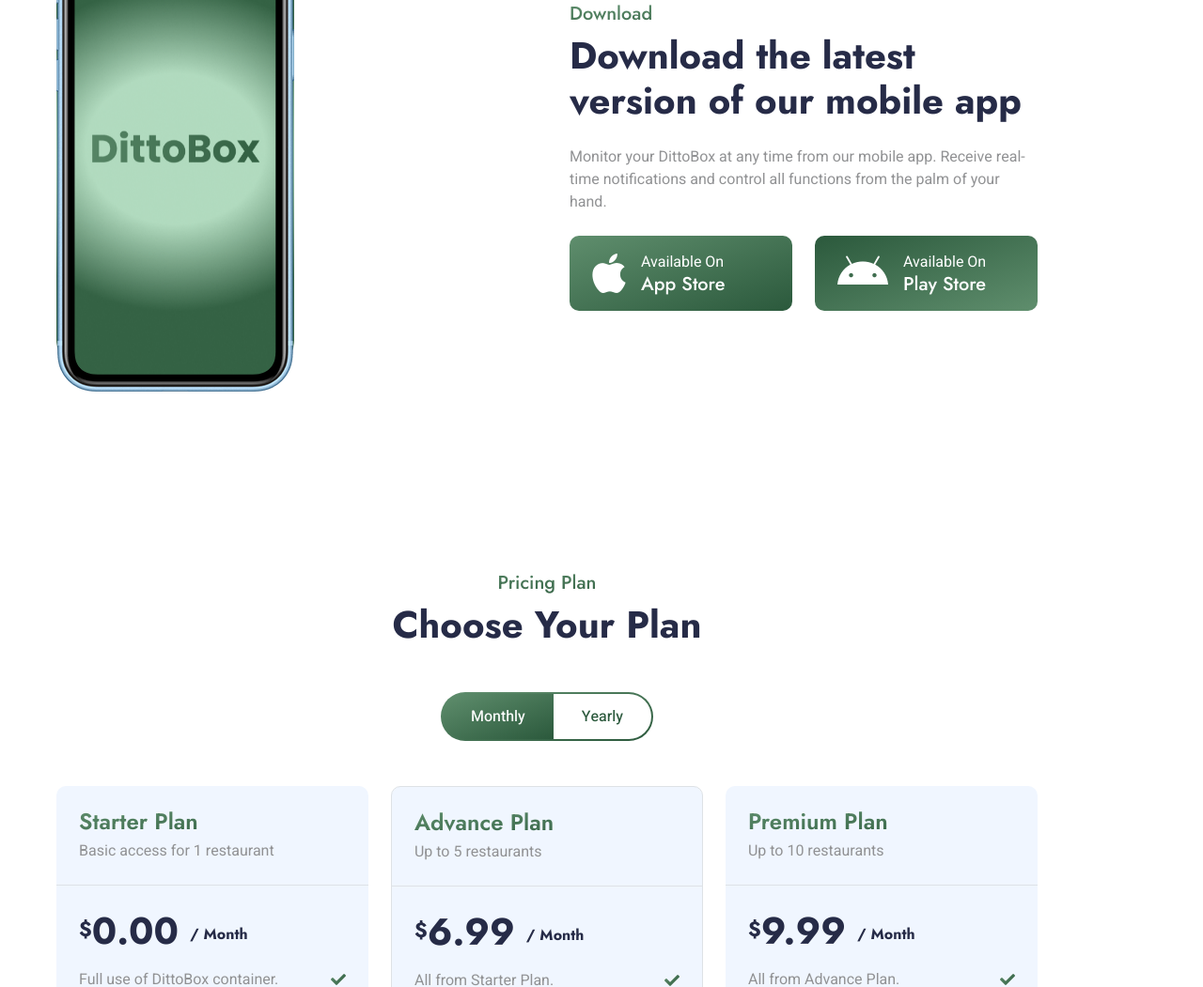
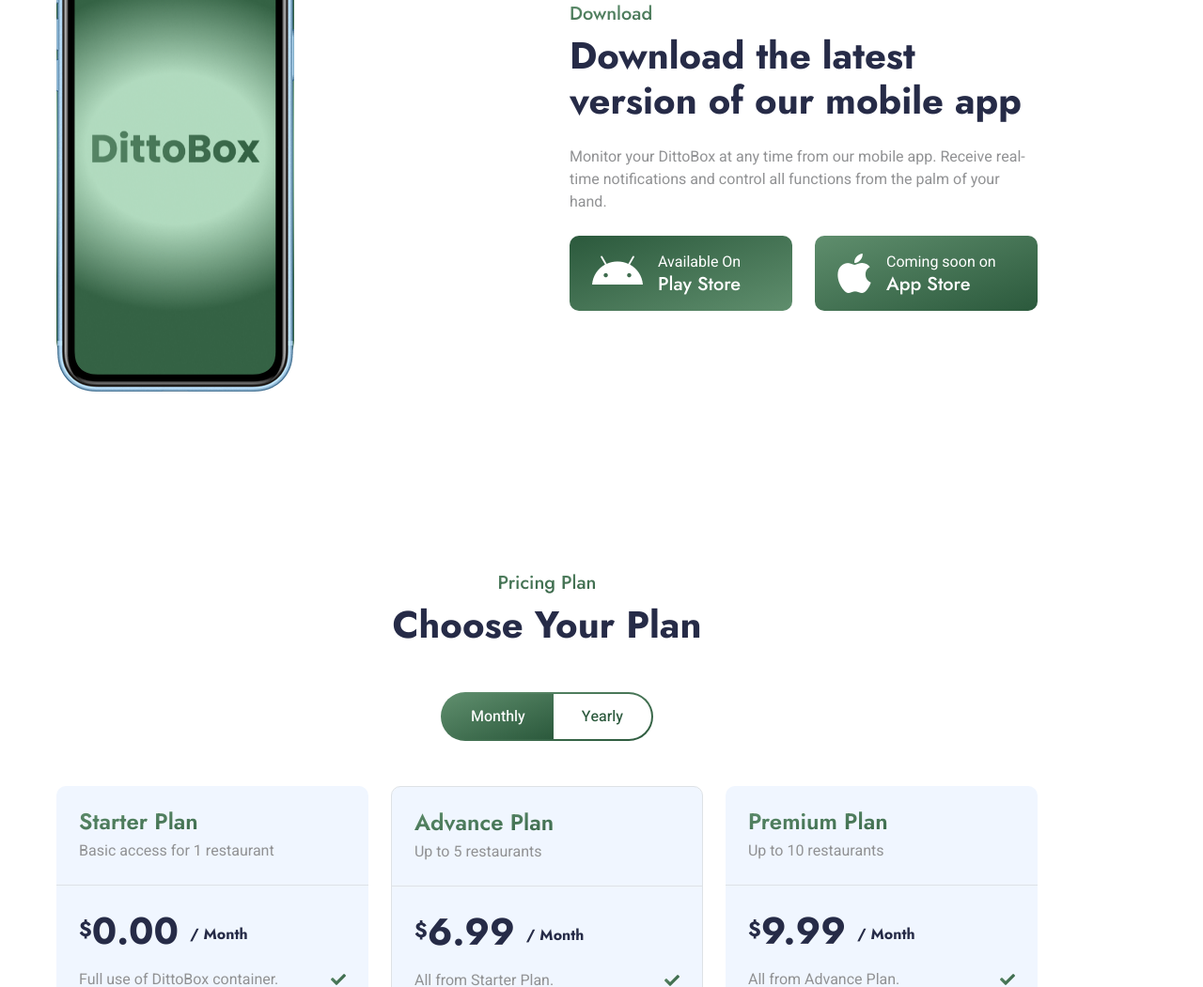
Before and after one commit to DittoBox/DittoBox-static, a website: page index.html in a window 1280 px wide. Shown: the part 3625-4676 px from the top of the page at 94% size. Drawn offline with nearby package versions, Linux system fonts and the light colour scheme; animation ran at ten frames a second.

Commit message:
Updated App Store Botton
Updated App Store Botton

```diff
--- a/index.html
+++ b/index.html
@@ -296,21 +296,21 @@
                     <h1 class="mb-4" data-en="Download the latest version of our mobile app" data-es="Descarga la última versión de nuestra app móvil">Download the latest version of our mobile app</h1>
                     <p class="mb-4" data-en="Monitor your DittoBox at any time from our mobile app. Receive real-time notifications and control all functions from the palm of your hand." data-es="Monitorea tu DittoBox en cualquier momento desde nuestra app móvil. Recibe notificaciones en tiempo real y controla todas las funciones desde la palma de tu mano.">Monitor your DittoBox at any time from our mobile app. Receive real-time notifications and control all functions from the palm of your hand.</p>
                     <div class="row g-4">
-                        <div class="col-sm-6 wow fadeIn" data-wow-delay="0.5s">
-                            <a href="https://www.apple.com/pe/ios/app-store/" target="_blank" class="d-flex bg-primary-gradient rounded py-3 px-4">
-                                <i class="fab fa-apple fa-3x text-white flex-shrink-0"></i>
-                                <div class="ms-3">
-                                    <p class="text-white mb-0" data-en="Available On" data-es="Disponible en">Available On</p>
-                                    <h5 class="text-white mb-0">App Store</h5>
-                                </div>
-                            </a>
-                        </div>
                         <div class="col-sm-6 wow fadeIn" data-wow-delay="0.7s">
                             <a href="https://play.google.com/store/games?hl=es_419" target="_blank" class="d-flex bg-secondary-gradient rounded py-3 px-4">
                                 <i class="fab fa-android fa-3x text-white flex-shrink-0"></i>
                                 <div class="ms-3">
                                     <p class="text-white mb-0" data-en="Available On" data-es="Disponible en">Available On</p>
                                     <h5 class="text-white mb-0">Play Store</h5>
+                                </div>
+                            </a>
+                        </div>
+                        <div class="col-sm-6 wow fadeIn" data-wow-delay="0.5s">
+                            <a href="https://www.apple.com/pe/ios/app-store/" target="_blank" class="d-flex bg-primary-gradient rounded py-3 px-4">
+                                <i class="fab fa-apple fa-3x text-white flex-shrink-0"></i>
+                                <div class="ms-3">
+                                    <p class="text-white mb-0" data-en="Coming soon on" data-es="Próximamente en">Coming soon on </p>
+                                    <h5 class="text-white mb-0">App Store</h5>
                                 </div>
                             </a>
                         </div>
```
